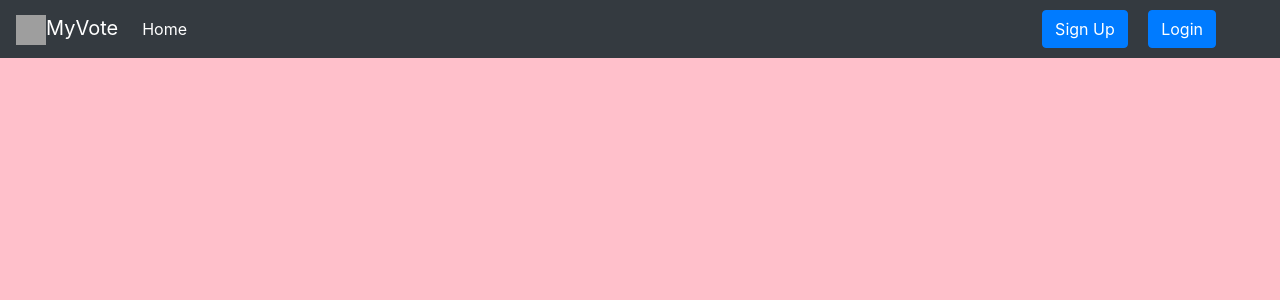
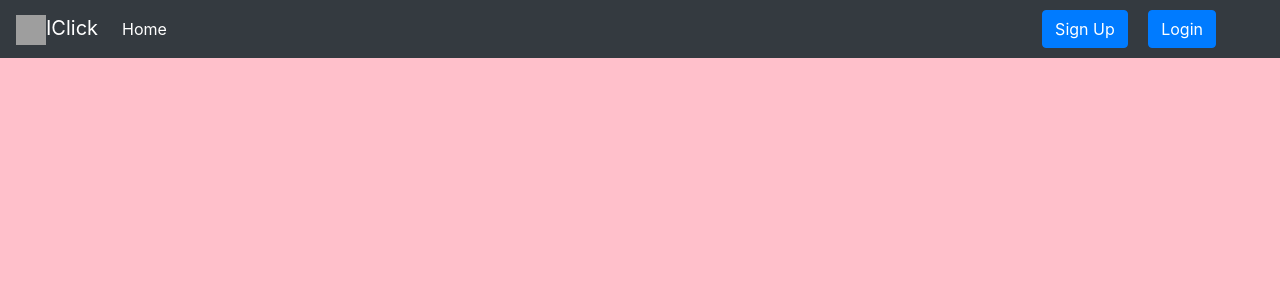
Before and after one commit to sumitmallick/IClick, a Django app: page /base/ in a window 1280 px wide. Shown: the top 300 px of the page. Run offline with Django 3.2, Linux system fonts and the light colour scheme; some libraries are stand-ins or nearby versions; grey boxes are pictures that could not be loaded.

Commit message:
Change App Name

```diff
--- a/ovms/templates/base.html
+++ b/ovms/templates/base.html
@@ -14,7 +14,7 @@
 
 
 	<nav class="navbar navbar-expand-md navbar-dark bg-dark">
-        <a class="navbar-brand" href="{% url 'Home' %}"><img src="https://cdn4.iconfinder.com/data/icons/political-elections/50/19-512.png" width="30px" height="30px"></i>MyVote</a>
+        <a class="navbar-brand" href="{% url 'Home' %}"><img src="https://cdn4.iconfinder.com/data/icons/political-elections/50/19-512.png" width="30px" height="30px"></i>IClick</a>
         <button class="navbar-toggler" type="button" data-toggle="collapse" data-target="#navbarsExampleDefault"
             aria-controls="navbarsExampleDefault" aria-expanded="false" aria-label="Toggle navigation">
             <span class="navbar-toggler-icon"></span>
```
